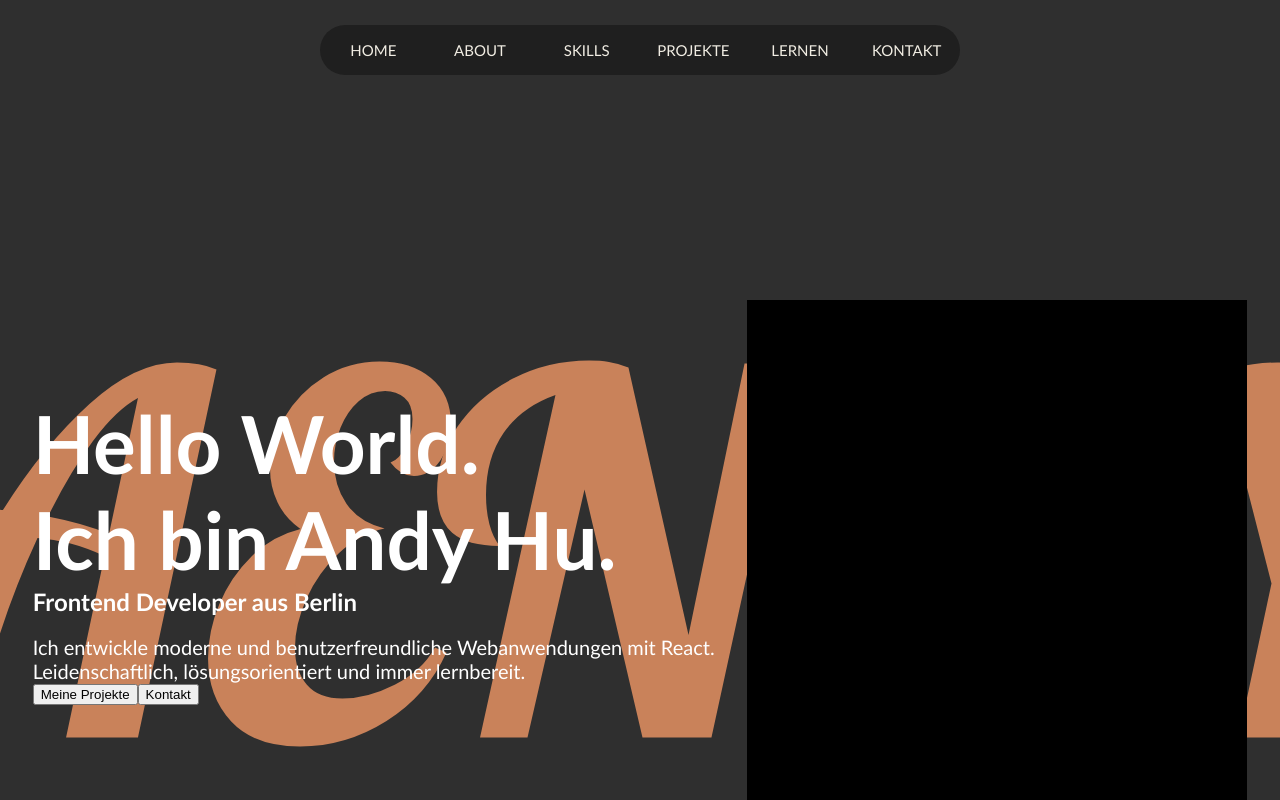
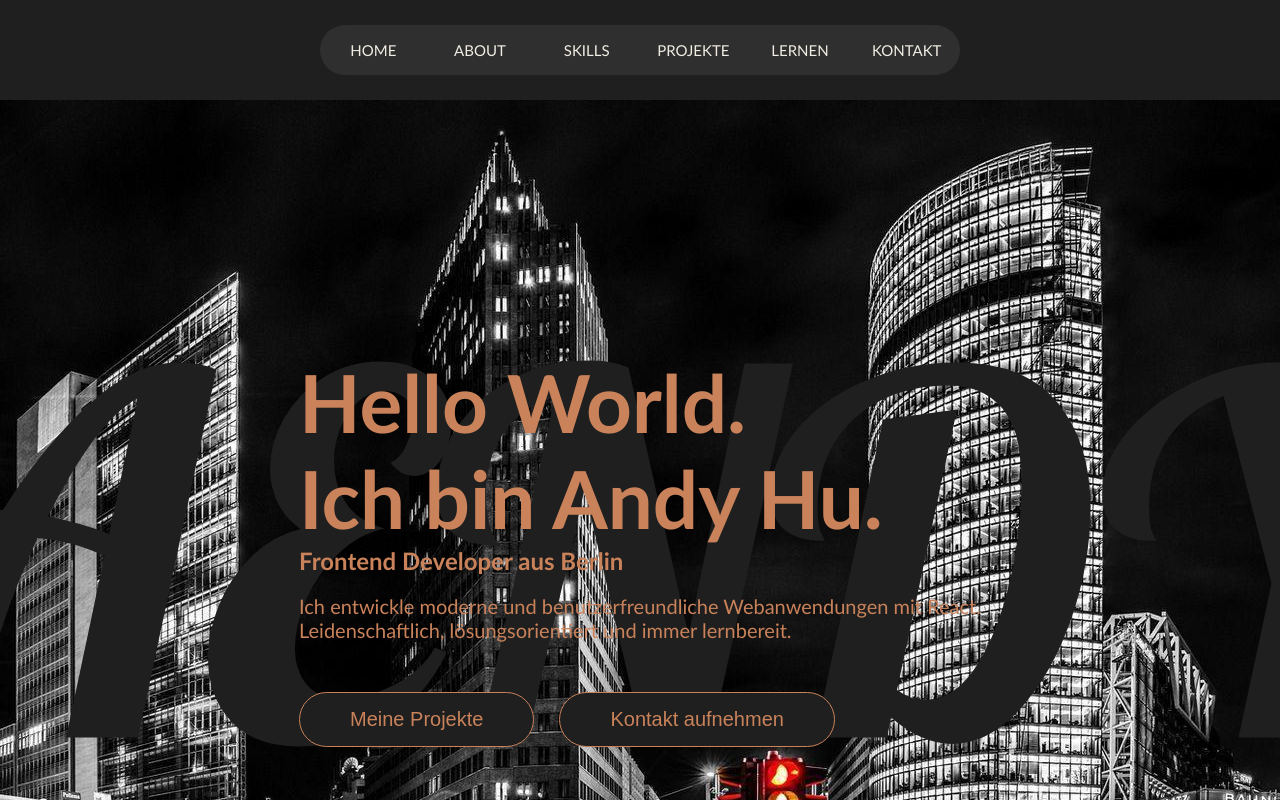
Before and after one commit to AndyHu8/Portfolio-Website, a React (Create React App) app in the folder portfolio-website/: page / in a window 1280 px wide. Shown: the top 800 px of the page. Built offline with nearby package versions, Linux system fonts and the light colour scheme.

Commit message:
Home Section erweitert

```diff
--- a/portfolio-website/src/Home/Home.css
+++ b/portfolio-website/src/Home/Home.css
@@ -3,8 +3,8 @@
     position: relative;
     width: 100%;
     height: 900px;
-    background-color: var(--lightgray);
-    color: white;
+    background-image: url(../images/berlin.jpg);
+    color: var(--orange);
 }
 
 /*HOME BACKGROUND TITLE*/
@@ -21,7 +21,7 @@
     font-size: 500px;
 
     /*Hintergrund*/
-    color: var(--orange);
+    color: var(--darkgray);
     font-family: "Lobster", sans-serif;
     font-weight: 400;
     font-style: normal;
@@ -33,7 +33,7 @@
     z-index: 1;
     display: flex;
     height: 100%;
-    justify-content: space-evenly;
+    justify-content: center;
     align-items: center;
 }
 
@@ -45,9 +45,23 @@
     font-size: 20px;
 }
 
-/*HOME IMG*/
-.home-images {
-    height: 500px;
-    width: 500px;
-    background-color: black;
+.home-buttons {
+    margin-top: 50px;
+    height: 100%;
 }
+
+.home-buttons button {
+    font-size: 20px;
+    color: var(--orange);
+    background-color: var(--darkgray);
+    padding: 15px 50px;
+    margin-right: 25px;
+    border-radius: 50px;
+    border: 1px solid var(--orange);
+}
+
+.home-buttons button:hover {
+    cursor: pointer;
+    background-color: var(--lightgray);
+    transition: all 0.5s ease;
+}
--- a/portfolio-website/src/Home/Home.jsx
+++ b/portfolio-website/src/Home/Home.jsx
@@ -14,11 +14,8 @@ function Home(){
                         <p>Leidenschaftlich, lösungsorientiert und immer lernbereit.</p>
                         <div className='home-buttons'>
                             <button>Meine Projekte</button>
-                            <button>Kontakt</button>
+                            <button>Kontakt aufnehmen</button>
                         </div>
-                    </div>
-                    <div className='home-images'>
-
                     </div>
                 </div>
         </section>
--- a/portfolio-website/src/Navbar/Navbar.css
+++ b/portfolio-website/src/Navbar/Navbar.css
@@ -4,7 +4,7 @@
     display: flex;
     justify-content: center;
     align-items: center;
-    background-color: var(--lightgray);
+    background-color: var(--darkgray);
 }
 
 /*NAVIGATION*/
@@ -13,7 +13,7 @@
     height: 50px;
     margin: 0 100px;
     font-family: 'Trebuchet MS', 'Lucida Sans Unicode', 'Lucida Grande', 'Lucida Sans', Arial, sans-serif;
-    background-color: var(--darkgray);
+    background-color: var(--lightgray);
     border-radius: 25px;
 }
 
@@ -38,7 +38,7 @@
 
 .nav-list ul li:hover {
     cursor: pointer;
-    background-color: var(--lightgray);
+    background-color: var(--darkgray);
     color: var(--orange);
     transition: all 0.5s ease;
 }
```
Also changed, not shown: portfolio-website/src/images/berlin.jpg (added).
